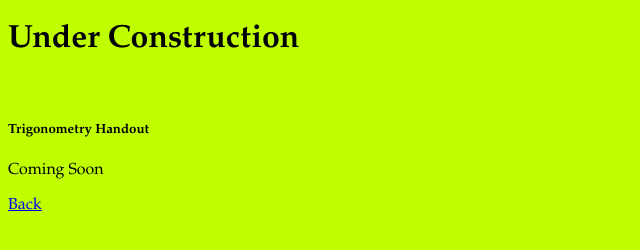
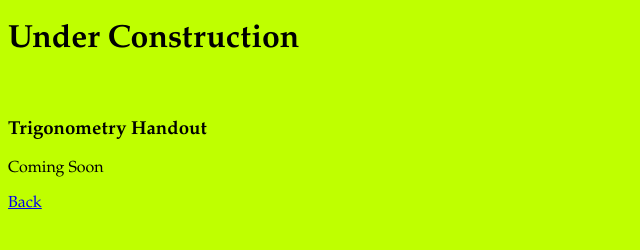
Before and after one commit to Adenine123/coolmanboi.github.io, a plain HTML site: page resources.html in a window 1280 px wide. Shown: the whole page, without its empty margins (0-640 px from the left). Drawn offline with Linux system fonts and the light colour scheme.

Commit message:
Update resources.html

```diff
--- a/resources.html
+++ b/resources.html
@@ -8,7 +8,7 @@
   <h1>Under Construction</h1>
 <br/>
 <article>
-<h5> Trigonometry Handout </h5>
+<h3> Trigonometry Handout </h3>
 <p> Coming Soon</p>
 </article>
     <a href="index.html">Back</a>
```
